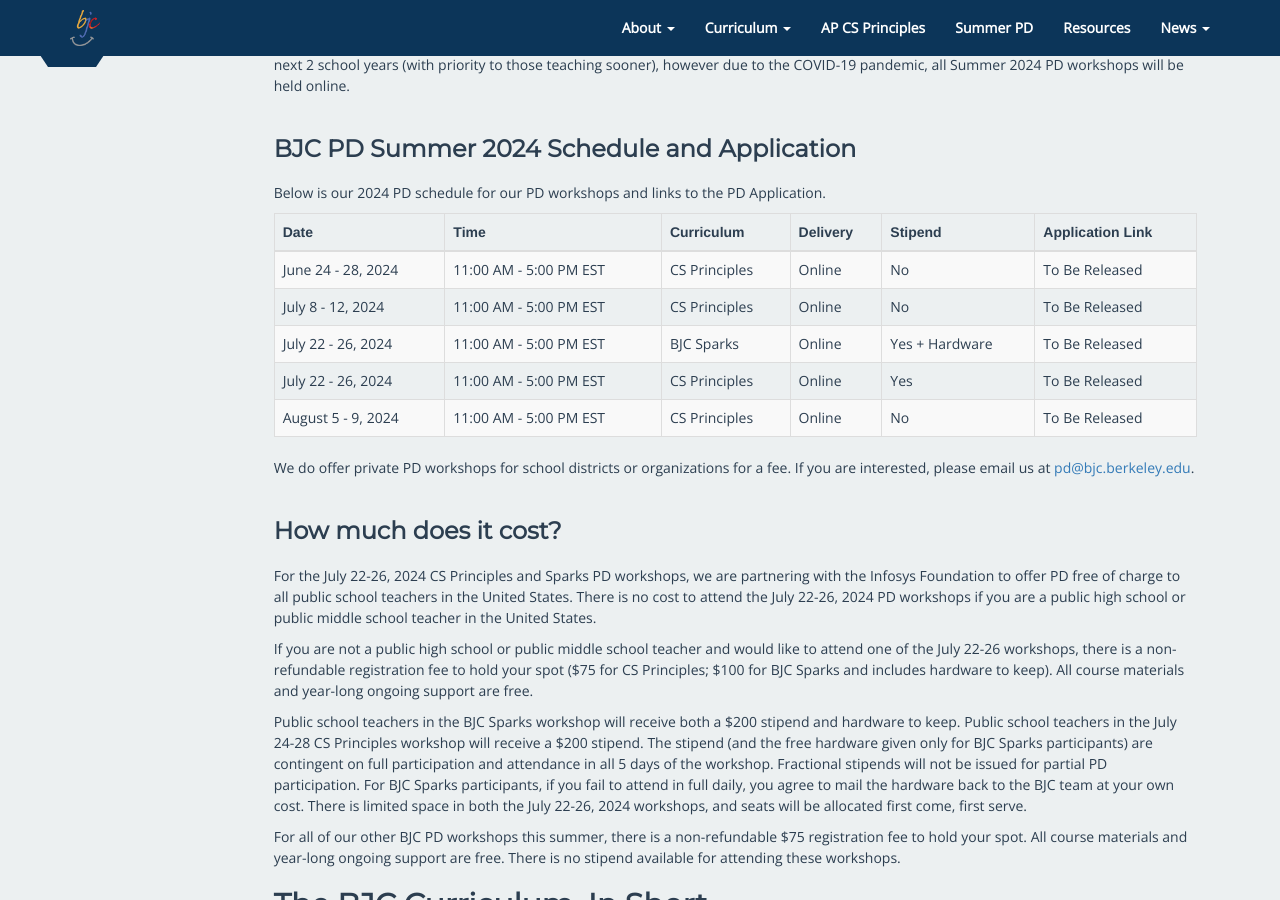
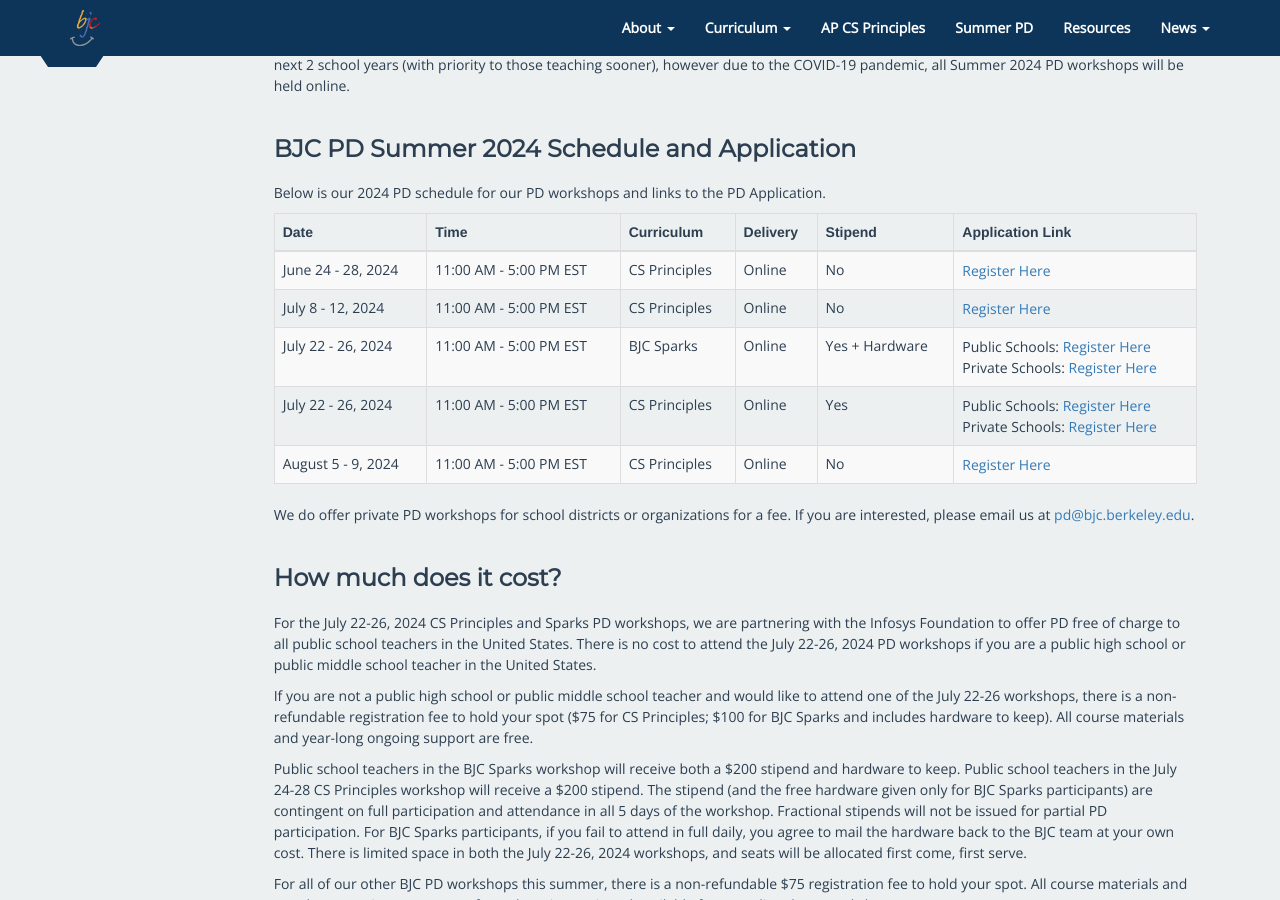
Before and after one commit to beautyjoy/beautyjoy.github.io, a Jekyll site: the page built from summer-pd/index.md, in a window 1280 px wide and 900 px high, scrolled down 1020 px. Built offline with Jekyll 4.4.1, drawn with Linux system fonts in a browser that asks for light colours.

Commit message:
Added Application Links

```diff
--- a/summer-pd/index.md
+++ b/summer-pd/index.md
@@ -91,7 +91,7 @@
     <td>CS Principles</td>
     <td>Online</td>
     <td>No</td>
-    <td>To Be Released</td>
+    <td><a href="https://bjc.link/pd-su24">Register Here</a></td>
   </tr>
   <tr>
     <td>July 8 - 12, 2024</td>
@@ -99,7 +99,7 @@
     <td>CS Principles</td>
     <td>Online</td>
     <td>No</td>
-    <td>To Be Released</td>
+    <td><a href="https://bjc.link/pd-su24">Register Here</a></td>
   </tr>
   <tr>
     <td>July 22 - 26, 2024</td>
@@ -107,7 +107,9 @@
     <td>BJC Sparks</td>
     <td>Online</td>
     <td>Yes + Hardware</td>
-    <td>To Be Released</td>
+    <td>Public Schools: <a href="https://bjc.link/pathfinders2024">Register Here</a>
+        <br>Private Schools: <a href="https://bjc.link/pd-su24">Register Here</a>
+    </td>
   </tr>
   <tr>
     <td>July 22 - 26, 2024</td>
@@ -115,7 +117,9 @@
     <td>CS Principles</td>
     <td>Online</td>
     <td>Yes</td>
-    <td>To Be Released</td>
+    <td>Public Schools: <a href="https://bjc.link/pathfinders2024">Register Here</a>
+        <br>Private Schools: <a href="https://bjc.link/pd-su24">Register Here</a>
+    </td>
   </tr>
   <tr>
     <td>August 5 - 9, 2024</td>
@@ -123,7 +127,7 @@
     <td>CS Principles</td>
     <td>Online</td>
     <td>No</td>
-    <td>To Be Released</td>
+    <td><a href="https://bjc.link/pd-su24">Register Here</a></td>
   </tr>
  </tbody>
 </table>
```
